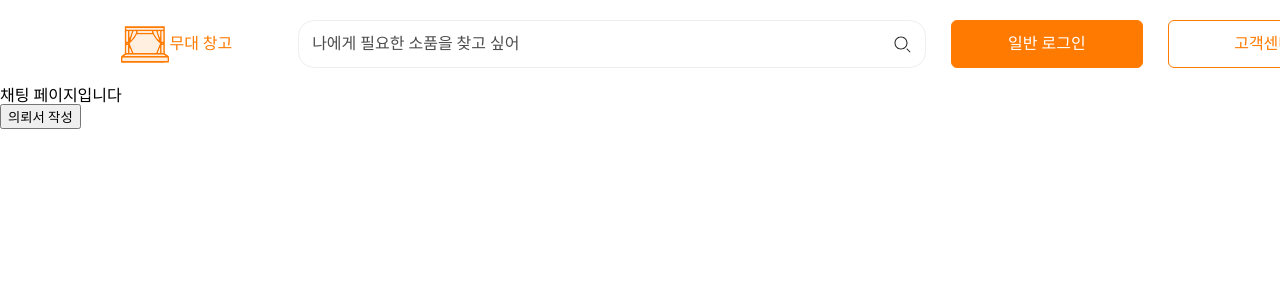
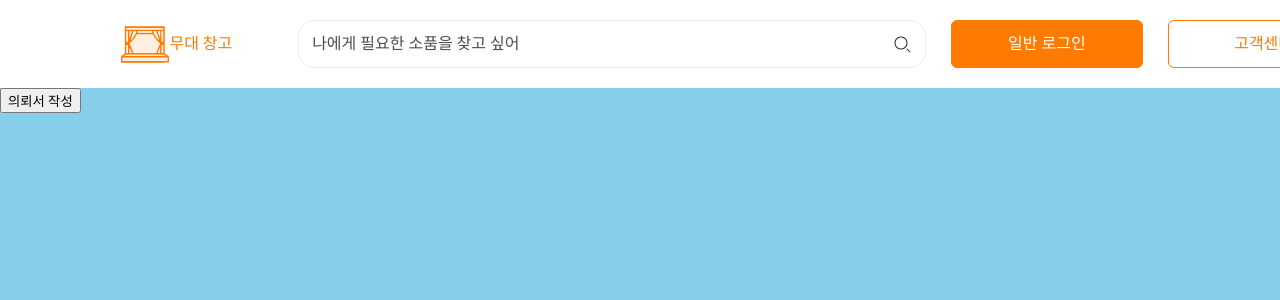
Before and after one commit to Stagecontainer/Client, a React (Vite) app: page /company/products/1/chat in a window 1280 px wide. Shown: the top 300 px of the page. Built offline with nearby package versions, Linux system fonts and the light colour scheme; a web font is replaced by a local one.

Commit message:
fix: 폴더 이름 변경 (constans -> constant) 및 경로 오류 수정

```diff
--- a/src/components/CompanyBtnMenu.jsx
+++ b/src/components/CompanyBtnMenu.jsx
@@ -1,11 +1,11 @@
 import FetchBtnImgs from "./user/FetchBtnImgs";
 import Carousel from "./Carousel";
-import { companyNavs } from "../constans/MenuData";
+import { companyNavs } from "../constant/MenuData";
 import C1 from "../assets/c1.png";
 import C2 from "../assets/c2.png";
 import C3 from "../assets/c3.png";
 import C4 from "../assets/c4.png";
-import {Container, NavCard} from "../styles/components/ CompanyBtnMenu";
+import { Container, NavCard } from "../styles/components/ CompanyBtnMenu";
 
 const showingData = [
   {
--- a/src/components/user/CurrentShows.jsx
+++ b/src/components/user/CurrentShows.jsx
@@ -5,7 +5,7 @@ import M1 from "../../assets/m1.png";
 import M2 from "../../assets/m2.png";
 import M3 from "../../assets/m3.png";
 import M4 from "../../assets/m4.png";
-import { userMenu } from "../../constans/MenuData";
+import { userMenu } from "../../constant/MenuData";
 
 const showingData = [
   {
@@ -66,7 +66,7 @@ const CurrentShows = () => {
         <span className="header-title">지금 뜨고 있는 공연</span>
         <span className="header-sub">오늘 뭐볼까? 지금 HOT한 공연</span>
       </div>
-      <FetchBtnImgs datas={userMenu}/>
+      <FetchBtnImgs datas={userMenu} />
       <Carousel
         width={1280}
         height={535}
--- a/src/pages/chat/ChattingPage.jsx
+++ b/src/pages/chat/ChattingPage.jsx
@@ -1,5 +1,6 @@
 import { useLocation, useParams } from "react-router-dom";
 import { Link } from "react-router-dom";
+import styled from "styled-components";
 
 const ChattingPage = () => {
   const { id } = useParams();
@@ -8,13 +9,18 @@ const ChattingPage = () => {
   console.log(location.state);
 
   return (
-    <>
-      <h1>채팅 페이지입니다</h1>
+    <Container>
       <Link to={`/company/products/${id}/order-request`}>
         <button>의뢰서 작성</button>
       </Link>
-    </>
+    </Container>
   );
 };
 
 export default ChattingPage;
+
+const Container = styled.div`
+  width: 100vw;
+  height: 100vh;
+  background-color: skyblue;
+`;
--- a/src/pages/company/SearchDetailPage.jsx
+++ b/src/pages/company/SearchDetailPage.jsx
@@ -4,9 +4,10 @@ import styled from "styled-components";
 
 import { getDetailPost } from "../../api/example";
 import { product } from "../../assets/mock-data/product-mock-data";
-import { BASE_URL } from "../../contexts/product";
+import { BASE_URL } from "../../constant/product";
 
 import notFoundImg from "../../assets/product/image-not-found.png";
+import notFoundImg_2 from "../../assets/product/image-not-found-2.png";
 import ratingIcon from "../../assets/product/rating-icon.svg";
 import quotationLeftMark from "../../assets/product/quotation-mark-1.svg";
 import quotationRightMark from "../../assets/product/quotation-mark-2.svg";
@@ -15,6 +16,22 @@ const SearchDetailPage = () => {
   const { id } = useParams();
   const navigate = useNavigate();
   const [data, setData] = useState(null);
+
+  const handleLoadPost = async (id) => {
+    try {
+      const response = await getDetailPost(id);
+      setData(response.data);
+      if (data) {
+        console.log(data);
+      }
+    } catch (error) {
+      console.error(error);
+    }
+  };
+
+  useEffect(() => {
+    handleLoadPost(id);
+  }, []);
 
   const navigateToChat = () => {
     navigate(`/company/products/${id}/chat`, {
@@ -27,6 +44,7 @@ const SearchDetailPage = () => {
       },
     });
   };
+
   const navigateToRequest = () => {
     navigate(`/company/products/${id}/order-request`, {
       state: {
@@ -35,18 +53,6 @@ const SearchDetailPage = () => {
       },
     });
   };
-
-  const handleLoadPost = async (id) => {
-    const response = await getDetailPost(id);
-    setData(response.data);
-    if (data) {
-    }
-    console.log(data);
-  };
-
-  useEffect(() => {
-    handleLoadPost(id);
-  }, []);
 
   return (
     <>
@@ -84,7 +90,9 @@ const SearchDetailPage = () => {
               <div className="company-logo">
                 <img
                   src={
-                    data?.logo_img ? `${BASE_URL}${data.logo_img}` : notFoundImg
+                    data?.logo_img
+                      ? `${BASE_URL}${data.logo_img}`
+                      : notFoundImg_2
                   }
                   alt="company-logo"
                 />
--- a/src/pages/order/OrderRequestPage.jsx
+++ b/src/pages/order/OrderRequestPage.jsx
@@ -1,7 +1,7 @@
 import { useState } from "react";
 import { useLocation, useNavigate, useParams } from "react-router-dom";
 import styled from "styled-components";
-import { BASE_URL } from "../../contexts/product";
+import { BASE_URL } from "../../constant/product";
 import notFoundImg from "../../assets/product/image-not-found.png";
 import menuIcon from "../../assets/order/vertical-menu-icon.svg";
 
```
Also changed, not shown: src/components/layout/header/HeaderIndex.jsx (+11 -9 lines), src/assets/product/image-not-found-2.png (added), src/constant/MenuData.js (renamed from src/constans/MenuData.js), src/constant/constan.txt (added), src/constant/product.js (renamed from src/contexts/product.js).
